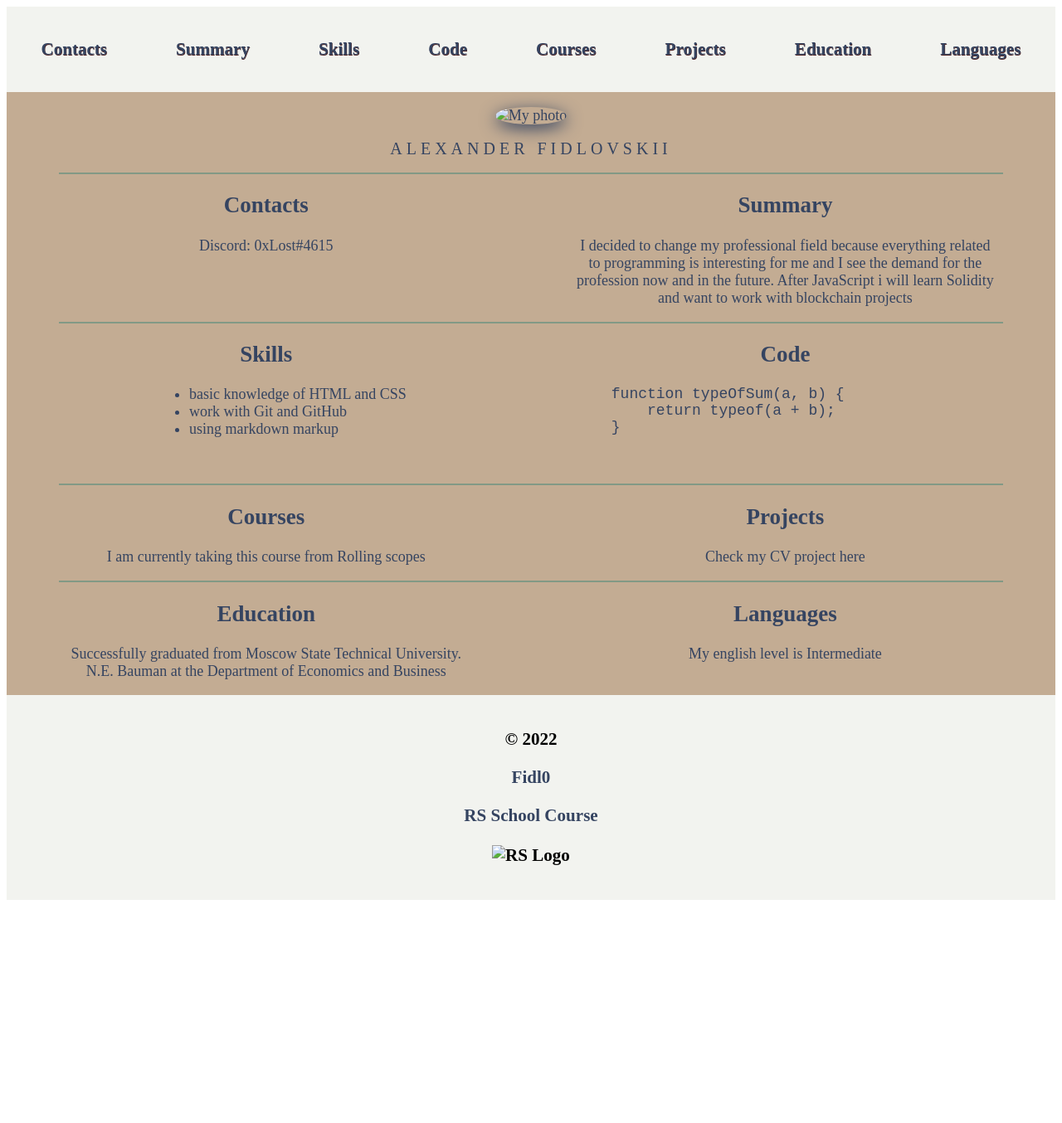
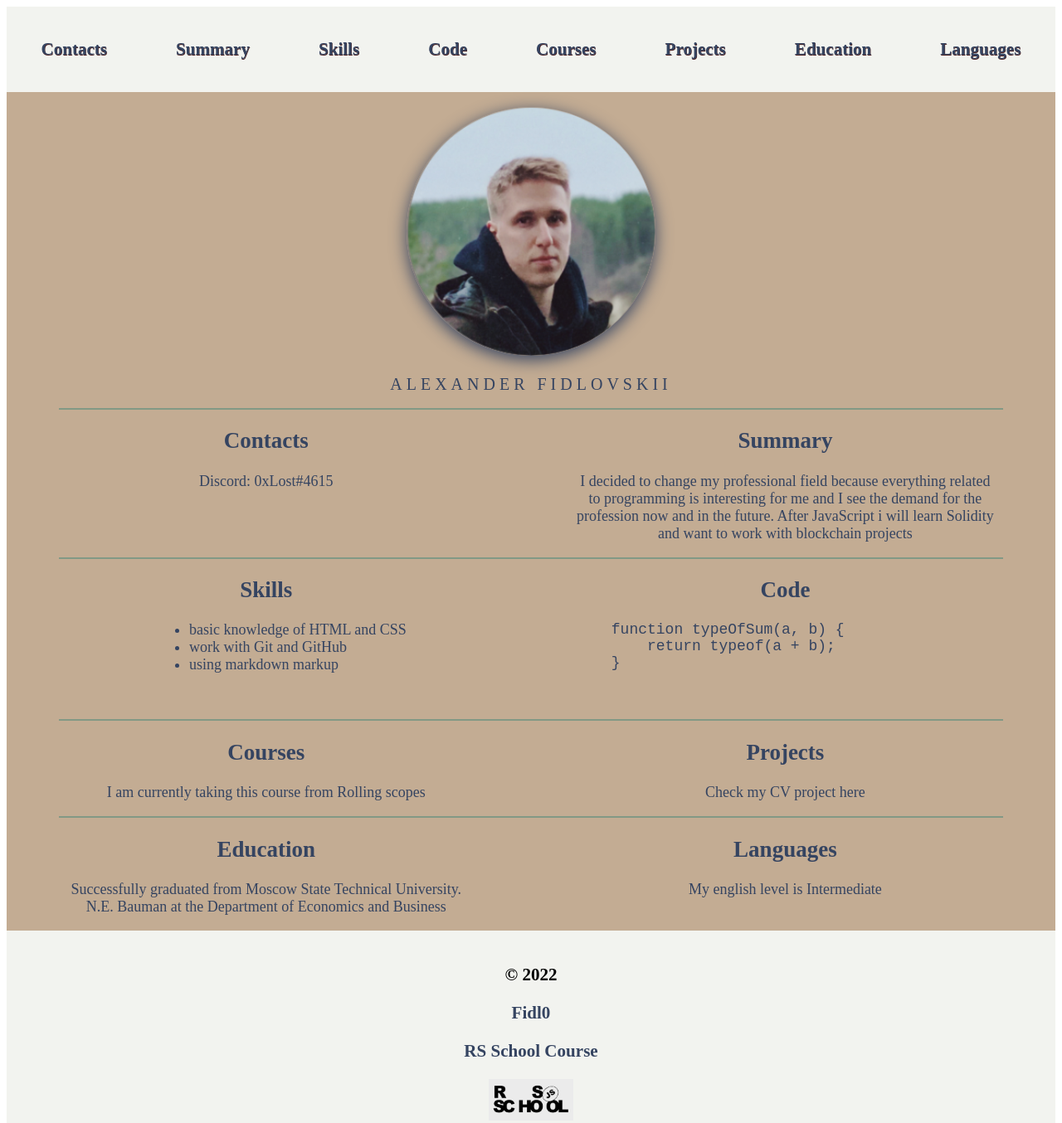
Before and after one commit to fidl0/rsschool-cv, a plain HTML site: page index.html in a window 1280 px wide. Shown: the top 1354 px of the page at 83% size. Before the commit the page ends 1093 px from the top, so only its background shows below. Drawn offline with Linux system fonts and the light colour scheme; the site is published under a folder, as on GitHub Pages, so addresses that start at the root find nothing.

Commit message:
refactor: change path to images

```diff
--- a/index.html
+++ b/index.html
@@ -72,7 +72,7 @@
 
             <section class="section section-profile" id="profile">
                 <p class="align-center">
-                    <img src="/assets/img/avatar.png" alt="My photo" class="section-profile-logo">
+                    <img src="assets/img/avatar.png" alt="My photo" class="section-profile-logo">
                 </p>
                 <div class="section-profile-title">
                     <h1 class="section-title">Alexander Fidlovskii</h1>
@@ -156,7 +156,7 @@
             </h3>
 
             <h3>
-                <img src="/assets/img/rs_school_js.png" alt="RS Logo" class="footer-rs-logo">
+                <img src="assets/img/rs_school_js.png" alt="RS Logo" class="footer-rs-logo">
             </h3>
 
         </div>
```
